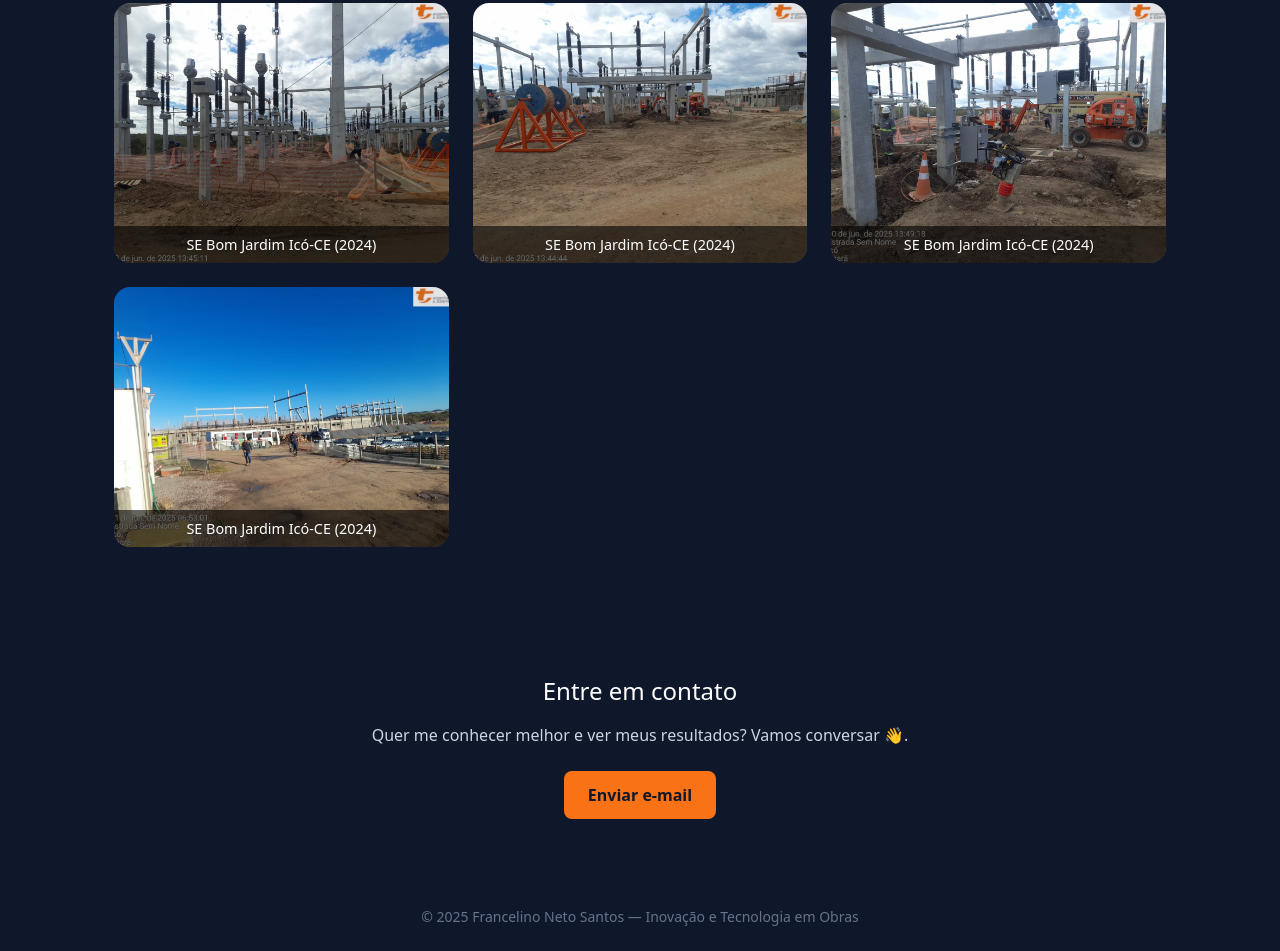
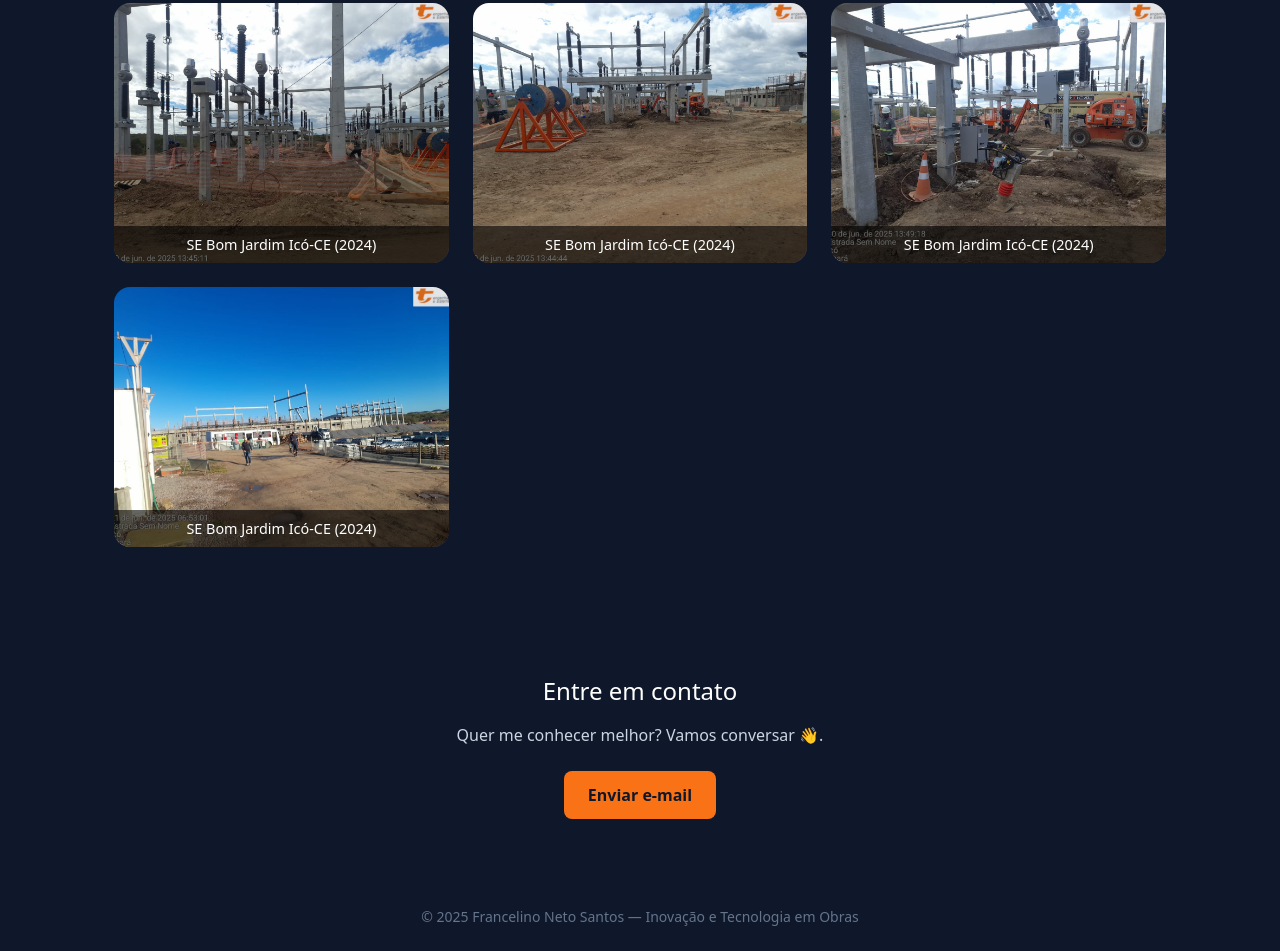
Before and after one commit to Netosantos999/-portef-lio, a plain HTML site: page index.html in a window 1280 px wide. Shown: the part 4332-5283 px from the top of the page. Drawn offline with nearby package versions, Linux system fonts and the light colour scheme.

Commit message:
Update index.html

```diff
--- a/index.html
+++ b/index.html
@@ -198,7 +198,7 @@
 
   <section id="contato" class="section text-center">
     <h2 class="text-2xl mb-4">Entre em contato</h2>
-    <p class="text-slate-300 mb-6">Quer me conhecer melhor e ver meus resultados? Vamos conversar 👋.</p>
+    <p class="text-slate-300 mb-6">Quer me conhecer melhor? Vamos conversar 👋.</p>
     <a href="https://mail.google.com/mail/?view=cm&fs=1&to=francelinotees@gmail.com"
    target="_blank"
    class="inline-block bg-orange-500 text-slate-900 font-semibold px-6 py-3 rounded-lg">
```
